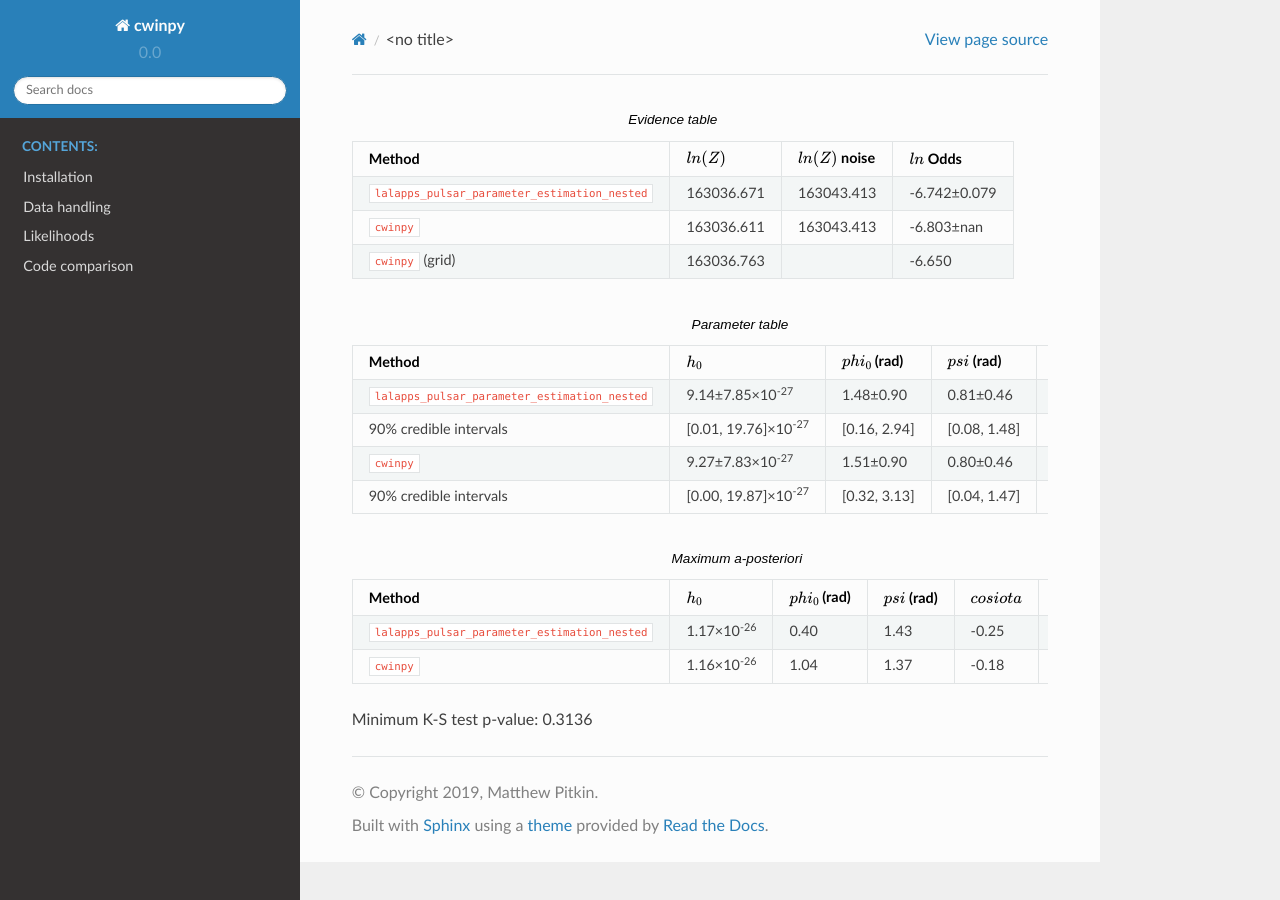
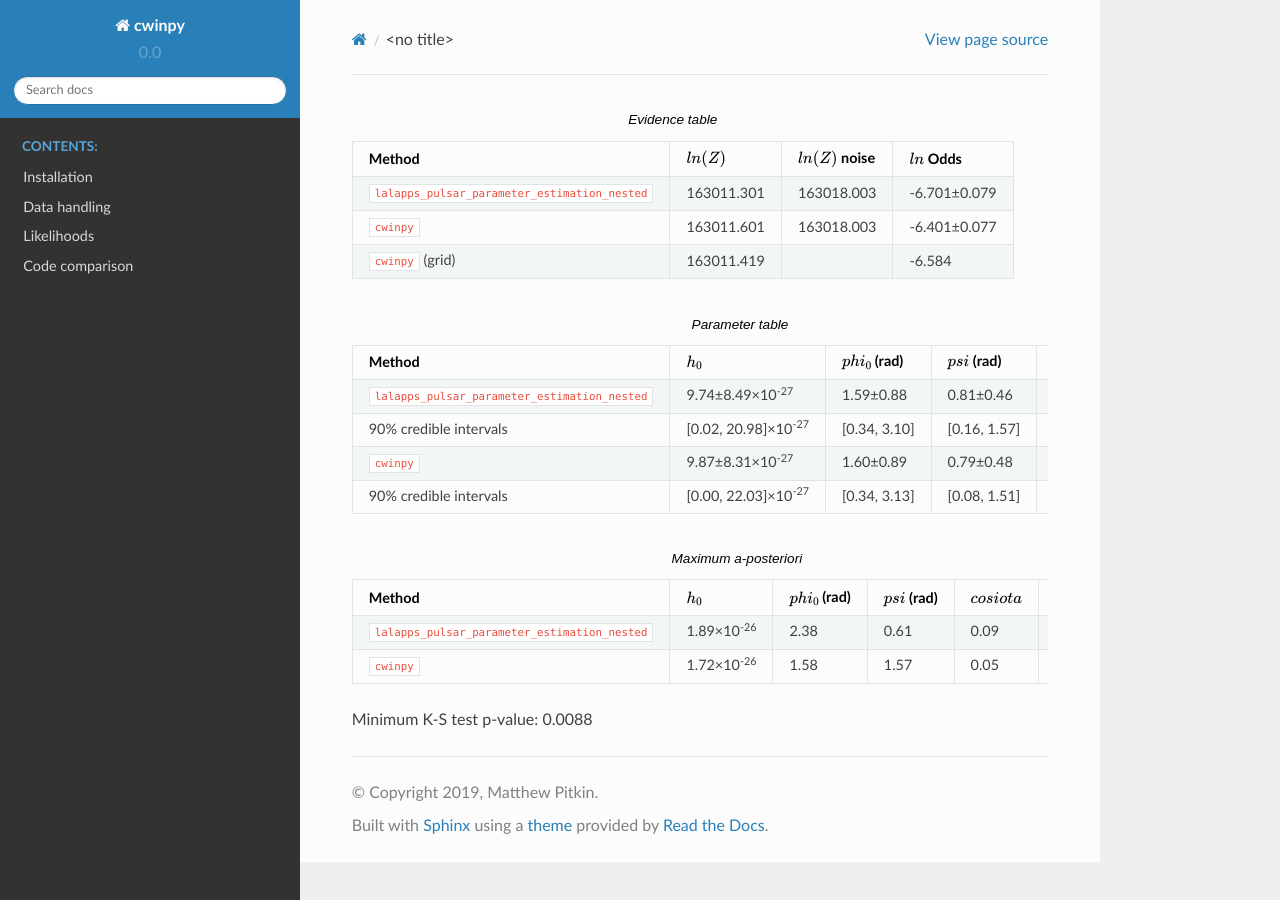
Before and after one commit to cwinpy/cwinpy, a Sphinx documentation site: the page built from docs/comparisons/scripts/outputs/single_detector_noise_only_compare.txt, in a window 1280 px wide. Built offline with Sphinx 7.4.7 and the Read the Docs theme 2.0.0, drawn with Linux system fonts in a browser that asks for light colours.

```diff
--- a/docs/comparisons/scripts/outputs/single_detector_noise_only_compare.txt
+++ b/docs/comparisons/scripts/outputs/single_detector_noise_only_compare.txt
@@ -2,24 +2,24 @@
    :widths: auto
    :header: "Method", ":math:`\\ln{(Z)}`", ":math:`\\ln{(Z)}` noise", ":math:`\\ln{}` Odds"
 
-   "``lalapps_pulsar_parameter_estimation_nested``", "163036.671", "163043.413", "-6.742±0.079"
-   "``cwinpy``", "163036.611", "163043.413", "-6.803±nan"
-   "``cwinpy`` (grid)", "163036.763", "", "-6.650"
+   "``lalapps_pulsar_parameter_estimation_nested``", "163011.301", "163018.003", "-6.701±0.079"
+   "``cwinpy``", "163011.601", "163018.003", "-6.401±0.077"
+   "``cwinpy`` (grid)", "163011.419", "", "-6.584"
 
 .. csv-table:: Parameter table
    :widths: auto
    :header: "Method", ":math:`h_0`", ":math:`\\phi_0` (rad)", ":math:`\\psi` (rad)", ":math:`\\cos{\\iota}`"
 
-   "``lalapps_pulsar_parameter_estimation_nested``", "9.14±7.85×10\ :sup:`-27`", "1.48±0.90", "0.81±0.46", "-0.03±0.50"
-   "90% credible intervals", "[0.01, 19.76]×10\ :sup:`-27`", "[0.16, 2.94]", "[0.08, 1.48]", "[-0.83, 0.82]"
-   "``cwinpy``", "9.27±7.83×10\ :sup:`-27`", "1.51±0.90", "0.80±0.46", "-0.01±0.49"
-   "90% credible intervals", "[0.00, 19.87]×10\ :sup:`-27`", "[0.32, 3.13]", "[0.04, 1.47]", "[-0.86, 0.78]"
+   "``lalapps_pulsar_parameter_estimation_nested``", "9.74±8.49×10\ :sup:`-27`", "1.59±0.88", "0.81±0.46", "-0.01±0.48"
+   "90% credible intervals", "[0.02, 20.98]×10\ :sup:`-27`", "[0.34, 3.10]", "[0.16, 1.57]", "[-0.74, 0.88]"
+   "``cwinpy``", "9.87±8.31×10\ :sup:`-27`", "1.60±0.89", "0.79±0.48", "0.01±0.48"
+   "90% credible intervals", "[0.00, 22.03]×10\ :sup:`-27`", "[0.34, 3.13]", "[0.08, 1.51]", "[-0.75, 0.87]"
 
 .. csv-table:: Maximum a-posteriori
    :widths: auto
    :header: "Method", ":math:`h_0`", ":math:`\\phi_0` (rad)", ":math:`\\psi` (rad)", ":math:`\\cos{\\iota}`", ":math:`\\ln{(L)}` max"
 
-   "``lalapps_pulsar_parameter_estimation_nested``", "1.17×10\ :sup:`-26`", "0.40", "1.43", "-0.25", "163043.75"
-   "``cwinpy``", "1.16×10\ :sup:`-26`", "1.04", "1.37", "-0.18", "163043.74"
+   "``lalapps_pulsar_parameter_estimation_nested``", "1.89×10\ :sup:`-26`", "2.38", "0.61", "0.09", "163018.53"
+   "``cwinpy``", "1.72×10\ :sup:`-26`", "1.58", "1.57", "0.05", "163018.55"
 
-Minimum K-S test p-value: 0.3136
+Minimum K-S test p-value: 0.0088
```
Also changed, not shown: docs/installation.txt (+21 -5 lines), docs/comparisons/scripts/outputs/single_detector_noise_only_corner.png.
